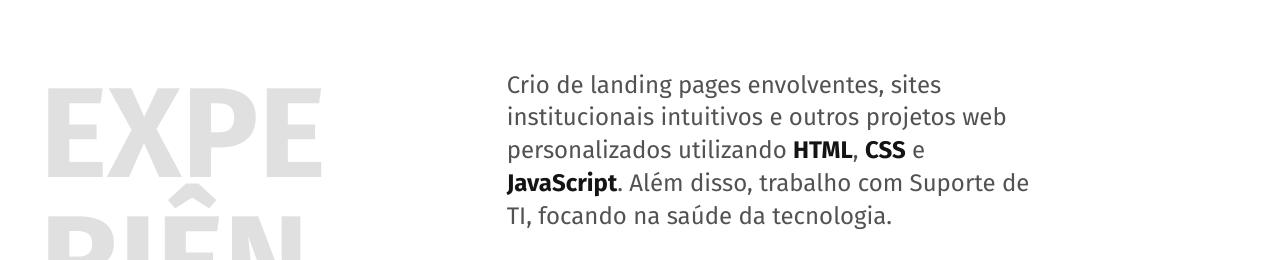
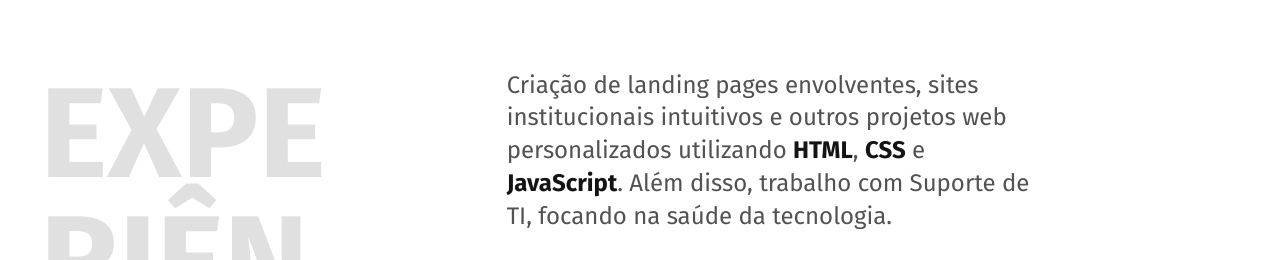
Before and after one commit to hausofvick/Portfolio, a plain HTML site: page index.html in a window 1280 px wide. Shown: the part 540-800 px from the top of the page. Drawn offline with Linux system fonts and the light colour scheme.

Commit message:
Update index.html

```diff
--- a/index.html
+++ b/index.html
@@ -37,7 +37,7 @@
   <section class="experiencia" id="experiencia" aria-label="Experiência">
     <h2 class="subtitulo">Experiência</h2>
     <div>
-      <p class="experiencia-texto">Crio de landing pages envolventes, sites institucionais intuitivos
+      <p class="experiencia-texto">Criação de landing pages envolventes, sites institucionais intuitivos
         e outros projetos web personalizados utilizando <strong>HTML</strong>,
         <strong>CSS</strong> e <strong>JavaScript</strong>.
         Além disso, trabalho com Suporte de TI, focando na saúde da tecnologia.
```
